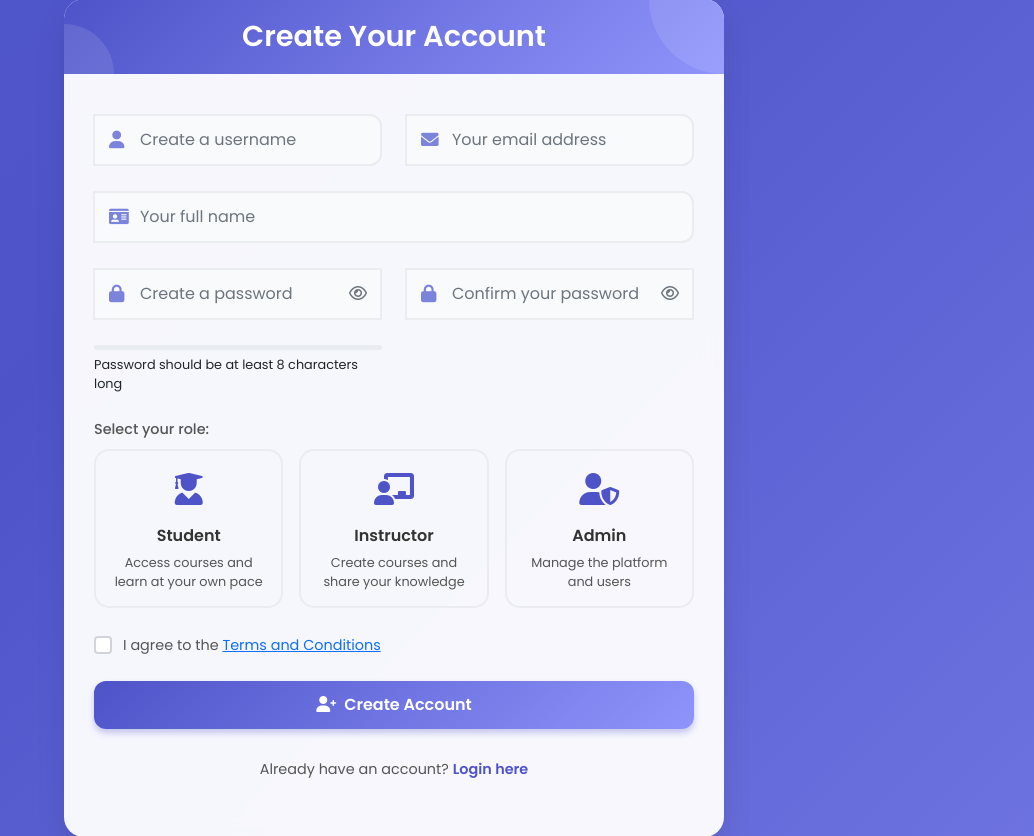
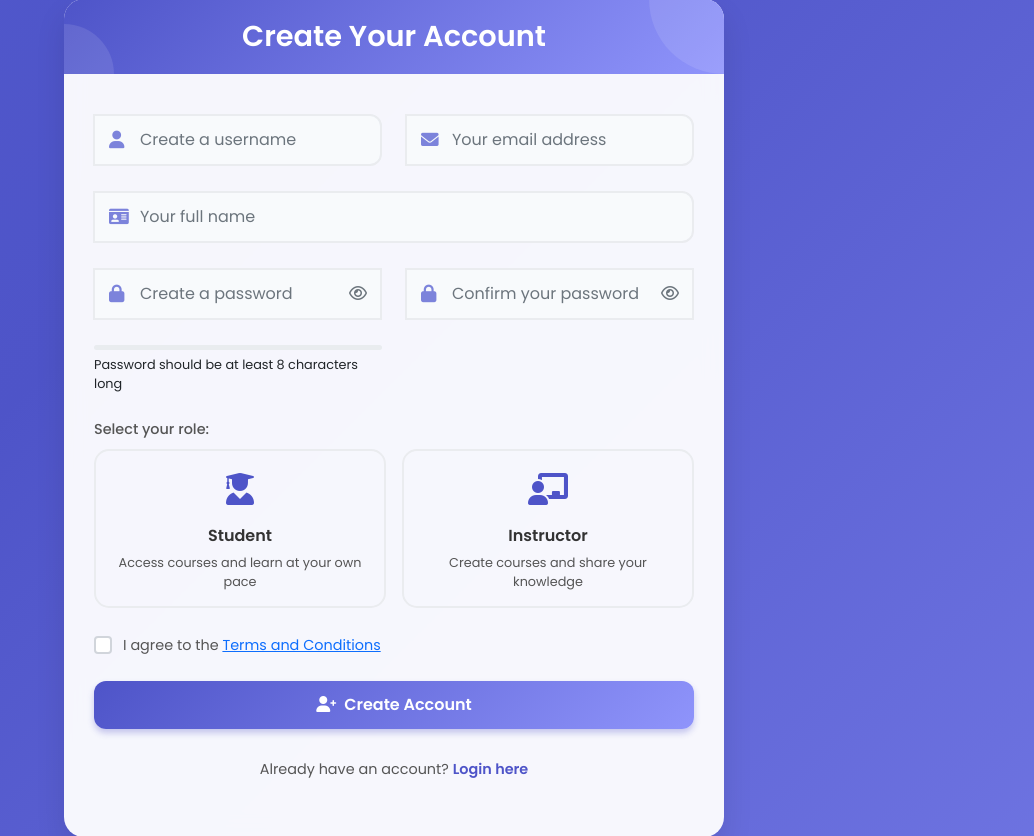
Before and after one commit to Thoriqzulatsari/E-learning, a PHP site: page /auth/register.php in a window 1280 px wide. Shown: the part 133-969 px from the top of the page, without its empty margins (246-1280 px from the left). Run offline with PHP 8.4, Linux system fonts and the light colour scheme.

Commit message:
Update register.php

```diff
--- a/public_html/auth/register.php
+++ b/public_html/auth/register.php
@@ -770,15 +770,6 @@ if ($_SERVER['REQUEST_METHOD'] == 'POST') {
                                 <div class="role-desc">Create courses and share your knowledge</div>
                             </label>
 
-                            <label class="role-card" id="adminCard">
-                                <input type="radio" name="role" value="admin" class="role-radio"
-                                       <?php echo (isset($_POST['role']) && $_POST['role'] == 'admin') ? 'checked' : ''; ?>>
-                                <div class="role-icon">
-                                    <i class="fas fa-user-shield"></i>
-                                </div>
-                                <div class="role-title">Admin</div>
-                                <div class="role-desc">Manage the platform and users</div>
-                            </label>
                         </div>
                     </div>
 
```
